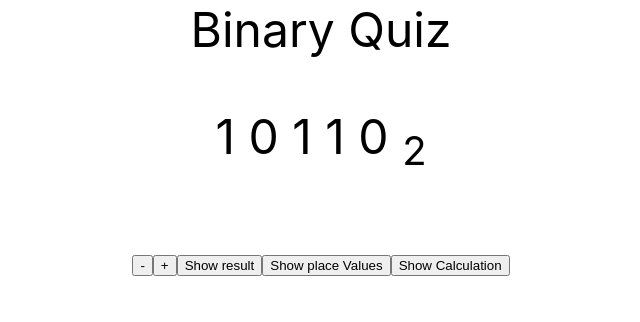
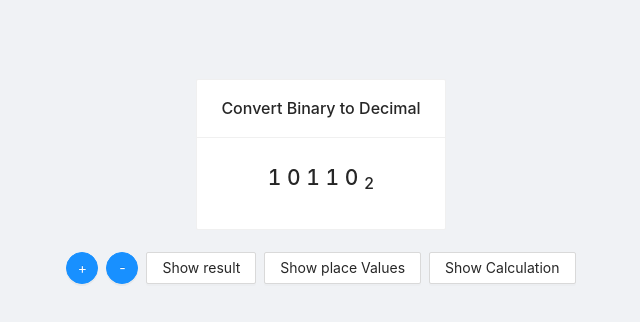
Before and after one commit to jarrodmedrano/binary-quiz, a React (Create React App) app: page / in a window 1280 px wide. Shown: the top 322 px of the page, without its empty margins (319-959 px from the left). Built offline with nearby package versions, Linux system fonts and the light colour scheme.

Commit message:
add Ant design

```diff
--- a/package.json
+++ b/package.json
@@ -11,6 +11,7 @@
     "@types/node": "^13.11.1",
     "@types/react": "^16.9.34",
     "@types/react-dom": "^16.9.6",
+    "antd": "^4.1.3",
     "react": "^16.13.1",
     "react-dom": "^16.13.1",
     "react-scripts-ts": "^3.1.0",
@@ -40,6 +41,7 @@
     ]
   },
   "devDependencies": {
+    "antd-scss-theme-plugin": "^1.0.8",
     "gh-pages": "^2.2.0"
   }
 }
--- a/src/App.css
+++ b/src/App.css
@@ -1,3 +1,5 @@
+@import '~antd/dist/antd.css';
+
 .App {
   text-align: center;
 }
@@ -17,3 +19,7 @@
 .success {
   color: green;
 }
+
+body {
+  background: #f0f2f5;
+}
--- a/src/App.tsx
+++ b/src/App.tsx
@@ -1,5 +1,7 @@
+import { Button, Card, Col, Row, Space } from 'antd';
 import React, { ReactElement, useEffect, useState } from 'react';
 import './App.css';
+const { Meta } = Card;
 
 interface IPlaceValue {
   placeValue: number;
@@ -93,7 +95,9 @@ function App() {
   }, []);
 
   const decrement = React.useCallback(() => {
+    if (digits > 1) {
       setDigits(() => digits - 1);
+    }
   }, [digits]);
 
   const increment = React.useCallback(() => {
@@ -113,25 +117,35 @@ function App() {
   }, [showSolution]);
 
   return (
+    <Row justify="center" gutter={16}>
+      <Col span={12}>
         <div className="App">
-      <header className="App-header">
-        Binary Quiz
-      </header>
-      <p>{renderedString}<sub>2</sub></p>
-      <p className="success"><strong>{showSum ? binarySum : null}</strong></p>
-      <p><small>{showSolution ? `${solutionString} = ${binarySum}` : null}</small></p>
-      <button onClick={decrement}>-</button>
-      <button onClick={increment}>+</button>
-      <button onClick={toggleSum}>
+          <Space direction="vertical">
+            <Card
+              title="Convert Binary to Decimal"
+            >
+              <h2>{renderedString}<sub>2</sub></h2>
+              <h2 className="success"><strong>{showSum ? binarySum : null}</strong></h2>
+              <h3><small>{showSolution ? `${solutionString} = ${binarySum}` : null}</small></h3>
+            </Card>
+          </Space>
+          <br /><br />
+          <Space>
+            <Button type="primary" shape="circle" onClick={increment}>+</Button>
+            <Button type="primary" shape="circle" onClick={decrement}>-</Button>
+            <Button onClick={toggleSum}>
               {showSum ? 'Hide result' : 'Show result'}
-      </button>
-      <button onClick={togglePlaceValue}>
+            </Button>
+            <Button onClick={togglePlaceValue}>
               {showPlaceValue ? 'Hide Place Values' : 'Show place Values'}
-      </button>
-      <button onClick={toggleCalculation}>
+            </Button>
+            <Button onClick={toggleCalculation}>
               {showSolution ? 'Hide Calculation' : 'Show Calculation'}
-      </button>
+            </Button>
+          </Space>
         </div>
+      </Col>
+    </Row>
   );
 }
 
--- a/src/index.css
+++ b/src/index.css
@@ -5,7 +5,6 @@ body {
     sans-serif;
   -webkit-font-smoothing: antialiased;
   -moz-osx-font-smoothing: grayscale;
-  font-size: 3rem;
 }
 
 code {
--- a/src/index.tsx
+++ b/src/index.tsx
@@ -1,12 +1,20 @@
+import { Layout } from 'antd';
 import React from 'react';
 import ReactDOM from 'react-dom';
 import App from './App';
 import './index.css';
 import * as serviceWorker from './serviceWorker';
+const { Header, Content, Footer } = Layout;
 
 ReactDOM.render(
   <React.StrictMode>
-    <App />
+    <Layout className="layout">
+      <Header style={{ background: 'transparent' }} />
+      <Content style={{ padding: '0 50px' }}>
+        <App />
+      </Content>
+      <Footer />
+    </Layout>
   </React.StrictMode>,
   document.getElementById('root')
 );
```
Lines whose indentation alone changed are shown as unchanged.
